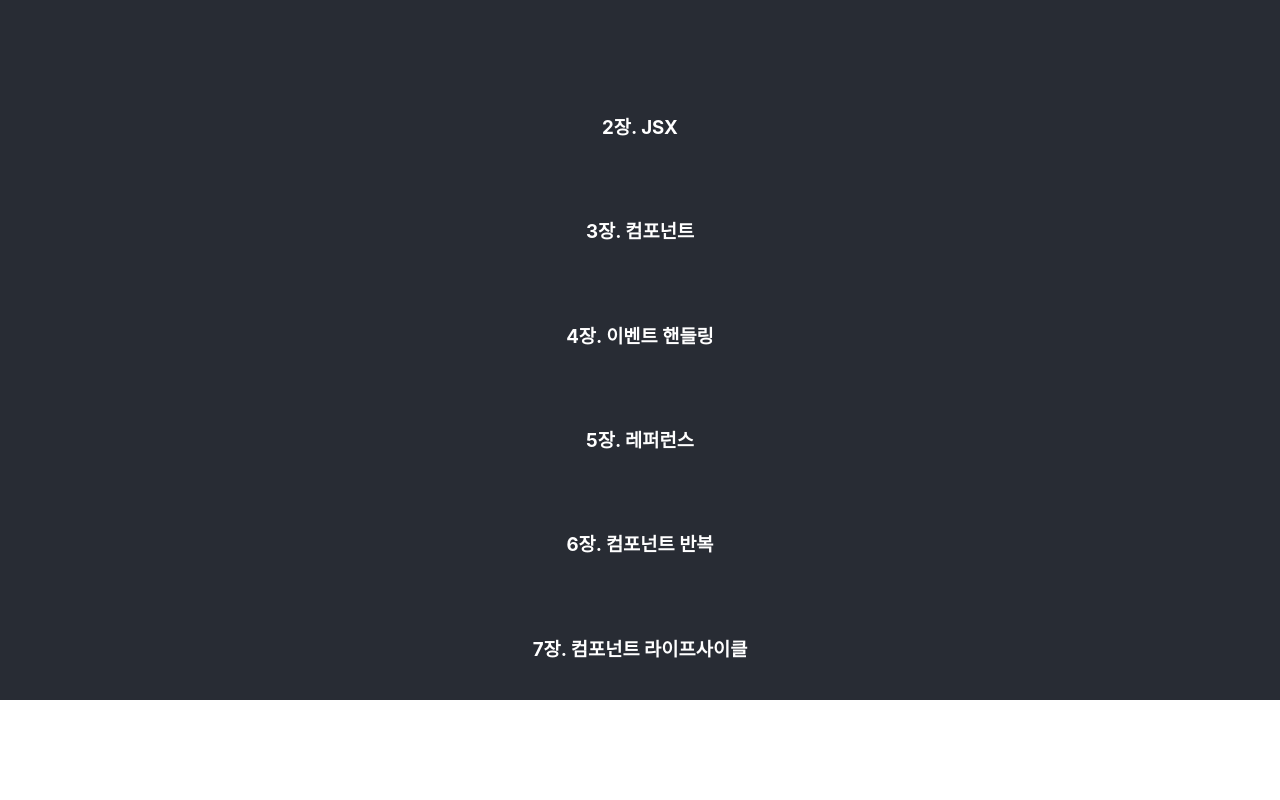
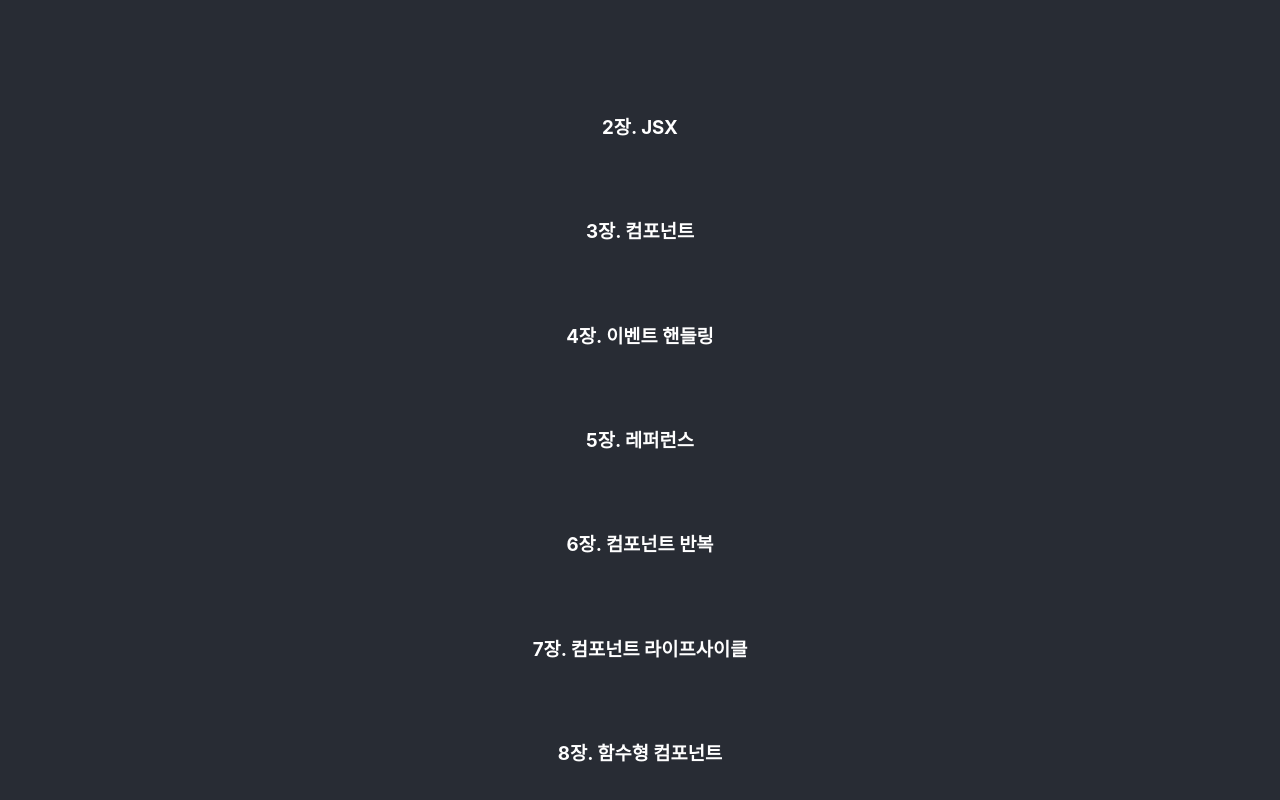
Before and after one commit to subbak2/react_study, a React (Create React App) app: page / in a window 1280 px wide. Shown: the part 727-1527 px from the top of the page. Before the commit the page ends 1427 px from the top, so only its background shows below. Built offline with nearby package versions, Linux system fonts and the light colour scheme.

Commit message:
'08_FunctionalComponent'

```diff
--- /dev/null
+++ b/src/08_FunctionalComponent/index.js
@@ -0,0 +1,9 @@
+import React from 'react';
+
+const Hello = ({name}) => {
+    return (
+        <div>Hello {name}</div>
+    );
+}
+
+export default Hello;
--- a/src/App.js
+++ b/src/App.js
@@ -8,6 +8,7 @@ import EventHandling from './04_EventHandling';
 import Reference from './05_Reference';
 import Iteration from './06_Iteration';
 import LifeCycle from './07_LifeCycle';
+import FunctionalComponrnt from './08_FunctionalComponent';
 
 class App extends Component {
   render() {
@@ -17,7 +18,8 @@ class App extends Component {
       {title:'4장. 이벤트 핸들링', component: <EventHandling/>},
       {title:'5장. 레퍼런스', component: <Reference/>},
       {title:'6장. 컴포넌트 반복', component: <Iteration/>},
-      {title:'7장. 컴포넌트 라이프사이클', component: <LifeCycle/>}
+      {title:'7장. 컴포넌트 라이프사이클', component: <LifeCycle/>},
+      {title:'8장. 함수형 컴포넌트', component: <FunctionalComponrnt name='nankisu'/>}
     ];
 
     const arccodions = chapters.map((chapter, index) =>
```
